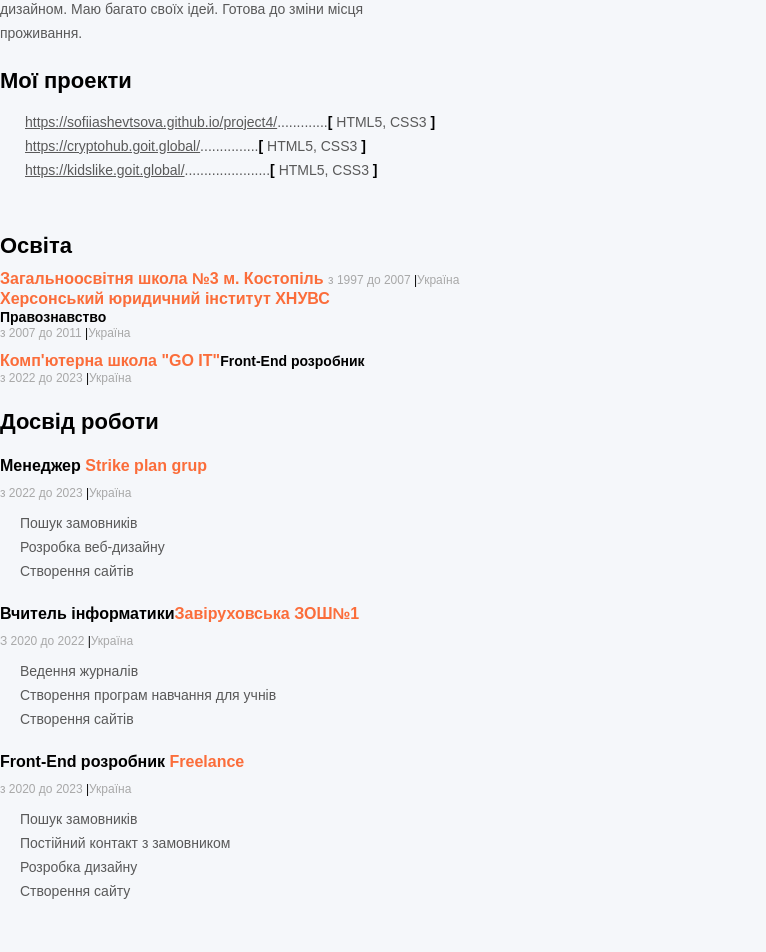
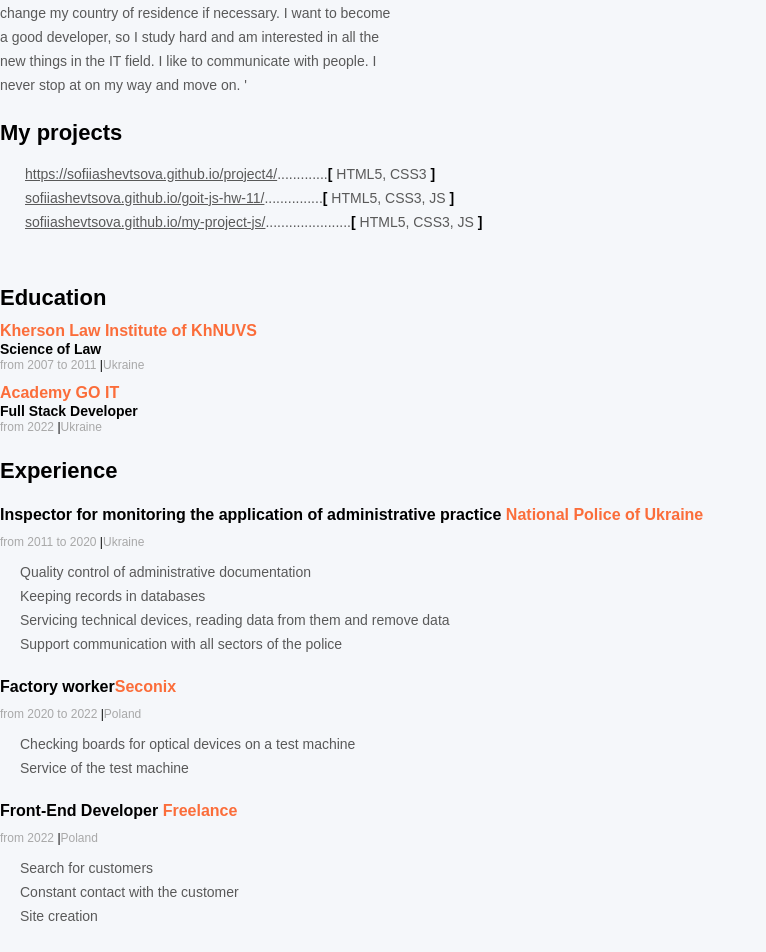
Before and after one commit to SofiiaShevtsova/practice-react, a React (Create React App) app: page / in a window 1280 px wide. Shown: the part 970-1922 px from the top of the page, without its empty margins (0-766 px from the left). Built offline with nearby package versions, Linux system fonts and the light colour scheme.

Commit message:
update text

```diff
--- a/src/components/CV/AboutMe.jsx
+++ b/src/components/CV/AboutMe.jsx
@@ -1,13 +1,14 @@
 const AboutMe = props => {
-    return (
-                      <p className="inform">
-                Народилася в гарному місті Костопіль, Рівненська область, 24
-                квітня 1990 року. Закінчила навчання та готова працювати з 100%
-                віддачею. Люблю створювати гарні сайти з цікавим дизайном. Маю
-                багато своїх ідей. Готова до зміни місця проживання.
-              </p>
+  return (
+    <p className="inform">
+      '"Self-development is the way to self-knowledge" I am 32 years old. I am
+      Ukrainian. I currently live in Poland, but I am ready to change my country
+      of residence if necessary. I want to become a good developer, so I study
+      hard and am interested in all the new things in the IT field. I like to
+      communicate with people. I never stop at on my way and move on.
+      '
+    </p>
+  );
+};
 
-    )
-}
-
-export default AboutMe
+export default AboutMe;
--- a/src/components/CV/Education.jsx
+++ b/src/components/CV/Education.jsx
@@ -1,25 +1,18 @@
 const Education = props => {
     return (
                   <div className="four">
-            <h3 className="spravy">Освіта</h3>
-            <p className="zakl1">
-              Загальноосвітня школа №3 м. Костопіль{' '}
-              <span className="time">
-                з 1997 до 2007 <span className="ukr">|</span>Україна
-              </span>
+            <h3 className="spravy">Education</h3>
+            <p className="zakl2">
+              Kherson Law Institute of KhNUVS</p>
+              <p className="spc">Science of Law</p>
+              <p className="time">
+                from 2007 to 2011 <span className="ukr">|</span>Ukraine
             </p>
             <p className="zakl2">
-              Херсонський юридичний інститут ХНУВС{' '}</p>
-              <p className="spc">Правознавство</p>
-              <p className="time">
-                з 2007 до 2011 <span className="ukr">|</span>Україна
-
-            </p>
-            <p className="zakl2">
-              Комп'ютерна школа "GO IT"<span className="spc">Front-End розробник</span>              </p>
+              Academy GO IT<p className="spc">Full Stack Developer</p>              </p>
 
               <p className="time">
-                з 2022 до 2023 <span className="ukr">|</span>Україна
+                from 2022 <span className="ukr">|</span>Ukraine
             </p>
           </div>
 
--- a/src/components/CV/Experience.jsx
+++ b/src/components/CV/Experience.jsx
@@ -1,46 +1,45 @@
 const Experience = props => {
     return (
                   <div className="three">
-            <h3 className="spravy"> Досвід роботи </h3>
+            <h3 className="spravy"> Experience </h3>
             <div>
               <h4 className="pos">
-                Менеджер <span className="compani">Strike plan grup</span>{' '}
+                Inspector for monitoring the application of administrative practice <span className="compani">National Police of Ukraine</span>{' '}
               </h4>
               <p className="time">
-                з 2022 до 2023 <span className="ukr">|</span>Україна
+                from 2011 to 2020 <span className="ukr">|</span>Ukraine
               </p>
               <ul className="sps-work">
-                <li className="work1">Пошук замовників</li>
-                <li className="work1">Розробка веб-дизайну</li>
-                <li className="work1">Створення сайтів</li>
+                <li className="work1">Quality control of administrative documentation</li>
+                <li className="work1">Keeping records in databases</li>
+                <li className="work1">Servicing technical devices, reading data from them and remove data</li>
+                <li className="work1">Support communication with all sectors of the police</li>
           </ul>
             </div>
             <div>
               <h4 className="pos">
-                Вчитель інформатики
-                <span className="compani">Завіруховська ЗОШ№1</span>
+                Factory worker
+                <span className="compani">Seconix</span>
               </h4>
               <p className="time">
-                З 2020 до 2022 <span className="ukr">|</span>Україна
+                from 2020 to 2022 <span className="ukr">|</span>Poland
               </p>
               <ul className="sps-work">
-                <li className="work1">Ведення журналів</li>
-                <li className="work1">Створення програм навчання для учнів</li>
-                <li className="work1">Створення сайтів</li>
+                <li className="work1">Checking boards for optical devices on a test machine</li>
+                <li className="work1">Service of the test machine</li>
               </ul>
             </div>
             <div>
               <h4 className="pos">
-                Front-End розробник <span className="compani">Freelance</span>{' '}
+                Front-End Developer <span className="compani">Freelance</span>{' '}
               </h4>
               <p className="time">
-                з 2020 до 2023 <span className="ukr">|</span>Україна
+                from 2022 <span className="ukr">|</span>Poland
               </p>
               <ul className="sps-work">
-                <li className="work1">Пошук замовників</li>
-                <li className="work1">Постійний контакт з замовником</li>
-                <li className="work1">Розробка дизайну</li>
-                <li className="work1">Створення сайту</li>
+                <li className="work1">Search for customers</li>
+                <li className="work1">Constant contact with the customer</li>
+                <li className="work1">Site creation</li>
               </ul>
             </div>
           </div>
--- a/src/components/CV/Main.jsx
+++ b/src/components/CV/Main.jsx
@@ -6,7 +6,8 @@ import Education from "./Education";
 const Main = props => {
     return (
     <div>
-            <h2 className="pos">Менеджер ІТ-проектів</h2>
+                    <h2 className="pos">Front-end DEVELOPER</h2>
+                    <p>HTML5, CSS, SASS, JS, REACT.JS</p>
             <h1 className="name">Sofiia Shevtsova</h1>
             <AboutMe />
             <MeProject />
--- a/src/components/CV/MeProjects.jsx
+++ b/src/components/CV/MeProjects.jsx
@@ -1,7 +1,7 @@
 const MeProject = props => {
     return (
                   <div className="second">
-            <h3 className="spravy">Мої проекти</h3>
+            <h3 className="spravy">My projects</h3>
             <ol className="sps-nom">
               <li className="sps-spr">
                 <span className="sps-spr1">
@@ -18,21 +18,21 @@ const MeProject = props => {
               </li>
               <li className="sps-spr">
                 <span className="sps-spr1">
-                  <a href="https://cryptohub.goit.global/" className="sps-spr2">
-                    https://cryptohub.goit.global/
+                  <a href="sofiiashevtsova.github.io/goit-js-hw-11/" className="sps-spr2">
+                    sofiiashevtsova.github.io/goit-js-hw-11/
                   </a>
                   ...............
-                  <span className="sps-spr3">[</span> HTML5, CSS3{' '}
+                  <span className="sps-spr3">[</span> HTML5, CSS3, JS{' '}
                   <span className="sps-spr3">]</span>
                 </span>
               </li>
               <li className="sps-spr">
                 <span className="sps-spr1">
-                  <a href="https://kidslike.goit.global/" className="sps-spr2">
-                    https://kidslike.goit.global/
+                  <a href="sofiiashevtsova.github.io/my-project-js/" className="sps-spr2">
+                    sofiiashevtsova.github.io/my-project-js/
                   </a>
                   ......................
-                  <span className="sps-spr3">[</span> HTML5, CSS3{' '}
+                  <span className="sps-spr3">[</span> HTML5, CSS3, JS{' '}
                   <span className="sps-spr3">]</span>
                 </span>
               </li>
```
Lines whose indentation alone changed are shown as unchanged.
